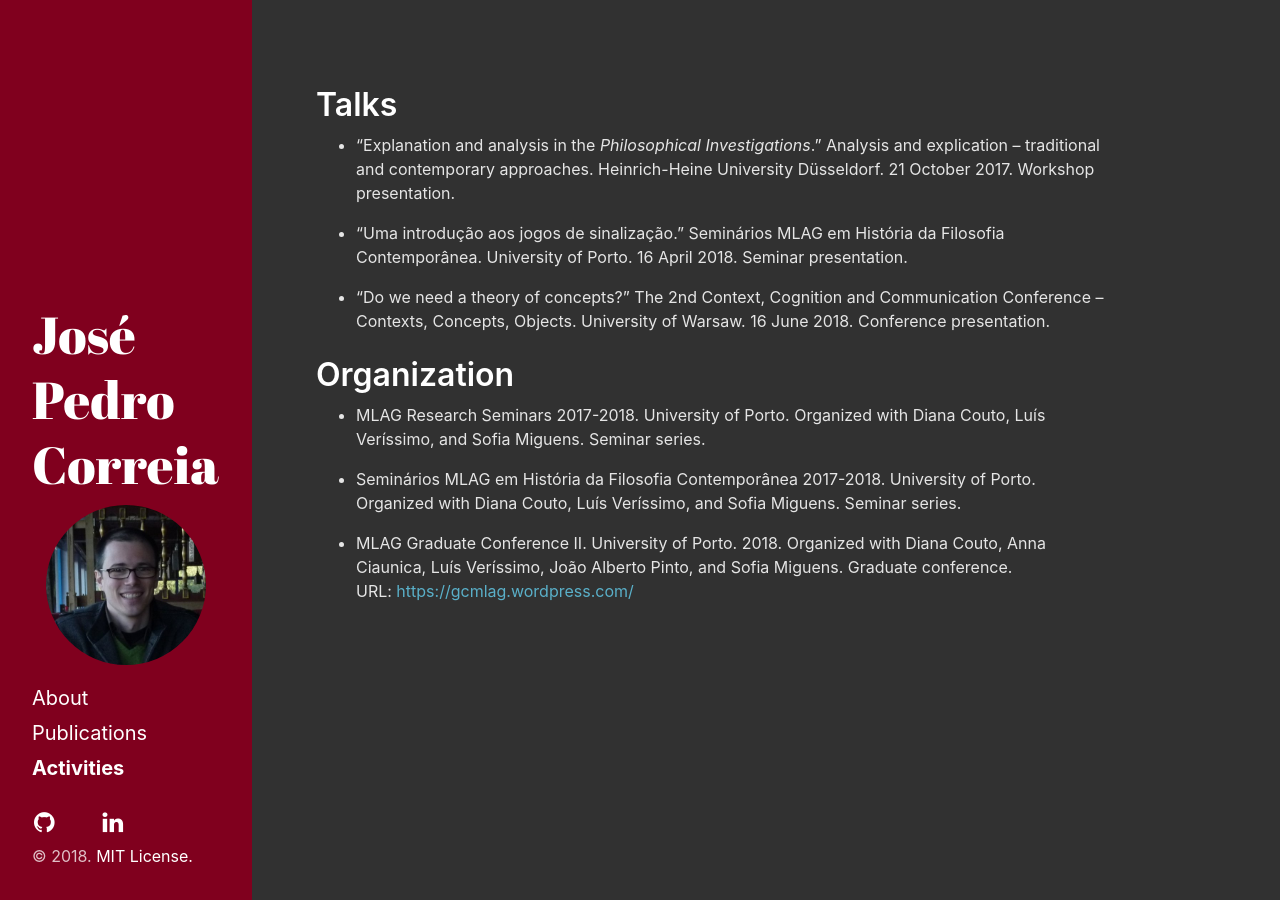
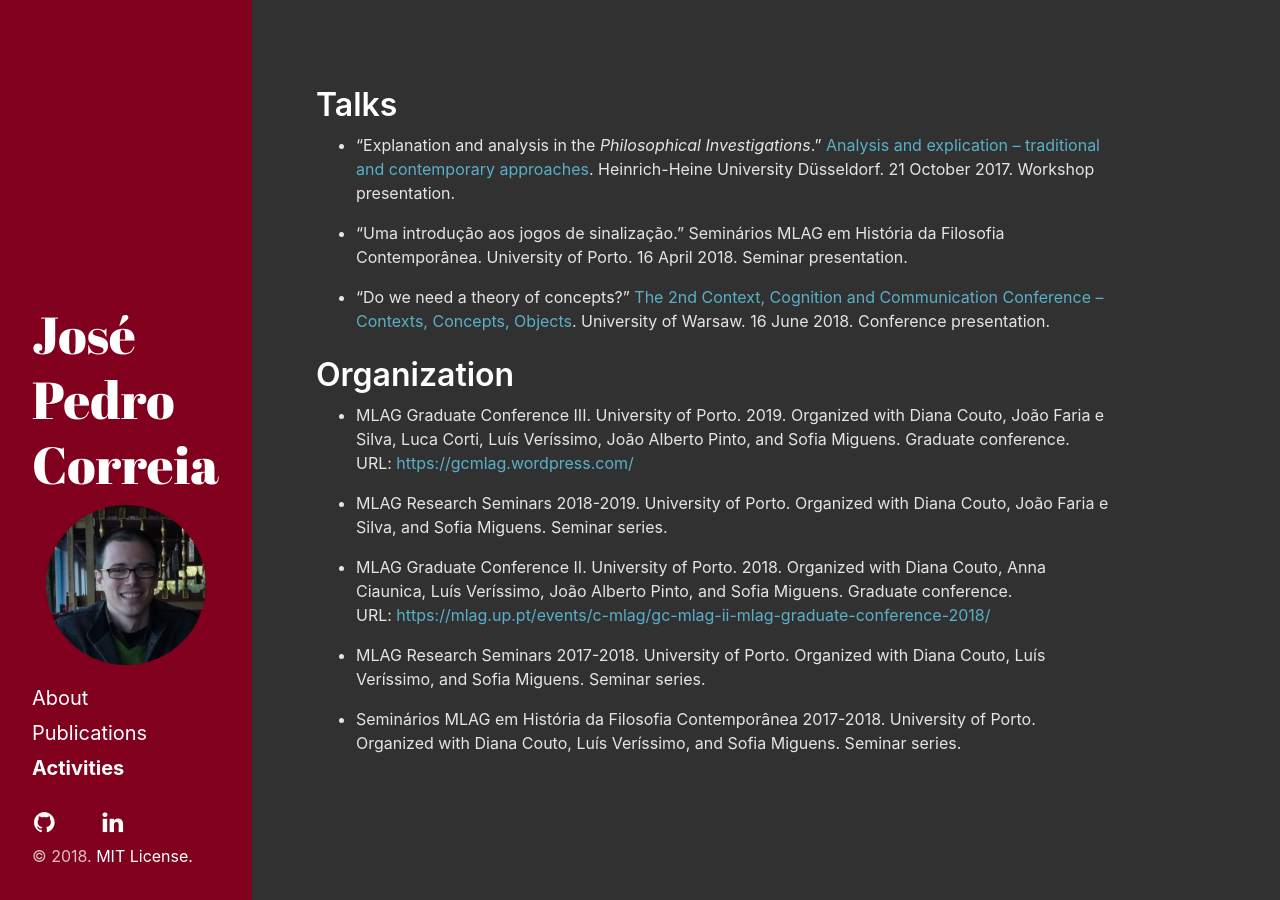
Before and after one commit to josepedrocorreia/josepedrocorreia.github.io, a Jekyll site: the page built from activities.md, in a window 1280 px wide. Built offline with Jekyll 4.4.1, drawn with Linux system fonts in a browser that asks for light colours; nearby versions of some CDN libraries; some web fonts are replaced; a style sheet for code colours, icons or effects is not loaded.

Commit message:
Added some new organization activities and updated some links.

```diff
--- a/activities.md
+++ b/activities.md
@@ -7,16 +7,20 @@ order: 2
 
 # Talks
 
-* "Explanation and analysis in the _Philosophical Investigations_." Analysis and explication – traditional and contemporary approaches. Heinrich-Heine University Düsseldorf. 21 October 2017. Workshop presentation.
+* "Explanation and analysis in the _Philosophical Investigations_." [Analysis and explication – traditional and contemporary approaches](https://sfb991.uni-duesseldorf.de/analysis2017/). Heinrich-Heine University Düsseldorf. 21 October 2017. Workshop presentation.
 
 * "Uma introdução aos jogos de sinalização." Seminários MLAG em História da Filosofia Contemporânea. University of Porto. 16 April 2018. Seminar presentation.
 
-* "Do we need a theory of concepts?" The 2nd Context, Cognition and Communication Conference – Contexts, Concepts, Objects. University of Warsaw. 16 June 2018. Conference presentation.
+* "Do we need a theory of concepts?" [The 2nd Context, Cognition and Communication Conference – Contexts, Concepts, Objects](http://ccc-conference.org/). University of Warsaw. 16 June 2018. Conference presentation.
 
 # Organization
+
+* MLAG Graduate Conference III. University of Porto. 2019. Organized with Diana Couto, João Faria e Silva, Luca Corti, Luís Veríssimo, João Alberto Pinto, and Sofia Miguens. Graduate conference. URL:&nbsp;[https://gcmlag.wordpress.com/](https://gcmlag.wordpress.com/)
+
+* MLAG Research Seminars 2018-2019. University of Porto. Organized with Diana Couto, João Faria e Silva, and Sofia Miguens. Seminar series.
+
+* MLAG Graduate Conference II. University of Porto. 2018. Organized with Diana Couto, Anna Ciaunica, Luís Veríssimo, João Alberto Pinto, and Sofia Miguens. Graduate conference. URL:&nbsp;[https://mlag.up.pt/events/c-mlag/gc-mlag-ii-mlag-graduate-conference-2018/](https://mlag.up.pt/events/c-mlag/gc-mlag-ii-mlag-graduate-conference-2018/)
 
 * MLAG Research Seminars 2017-2018. University of Porto. Organized with Diana Couto, Luís Veríssimo, and Sofia Miguens. Seminar series.
 
 * Seminários MLAG em História da Filosofia Contemporânea 2017-2018. University of Porto. Organized with Diana Couto, Luís Veríssimo, and Sofia Miguens. Seminar series.
-
-* MLAG Graduate Conference II. University of Porto. 2018. Organized with Diana Couto, Anna Ciaunica, Luís Veríssimo, João Alberto Pinto, and Sofia Miguens. Graduate conference. URL:&nbsp;[https://gcmlag.wordpress.com/](https://gcmlag.wordpress.com/)
```
